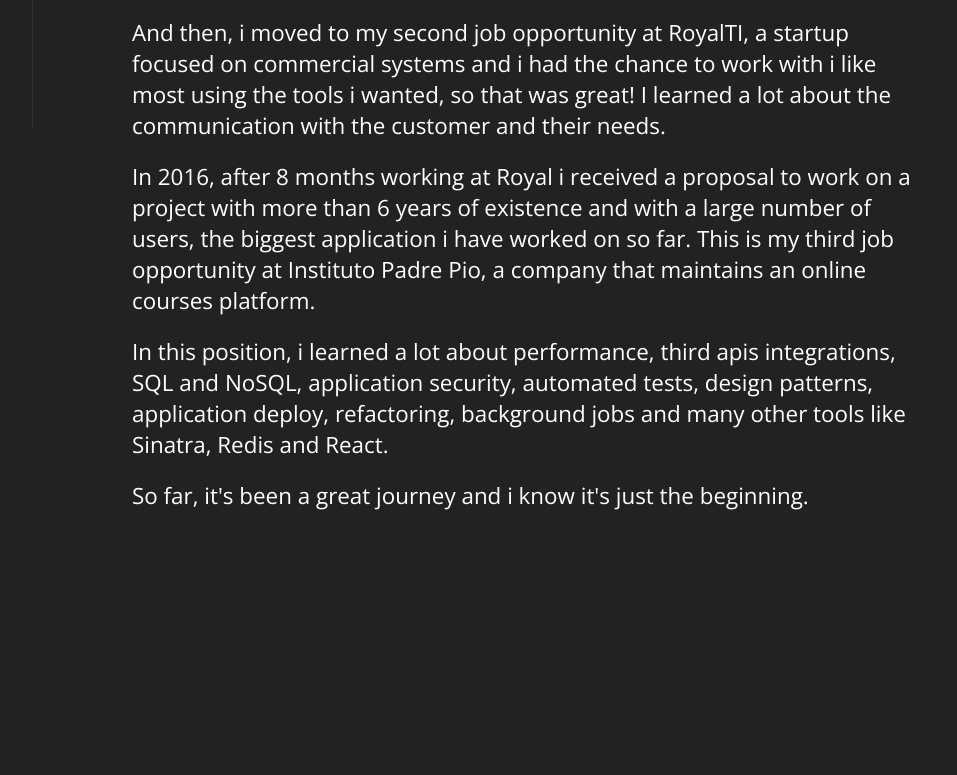
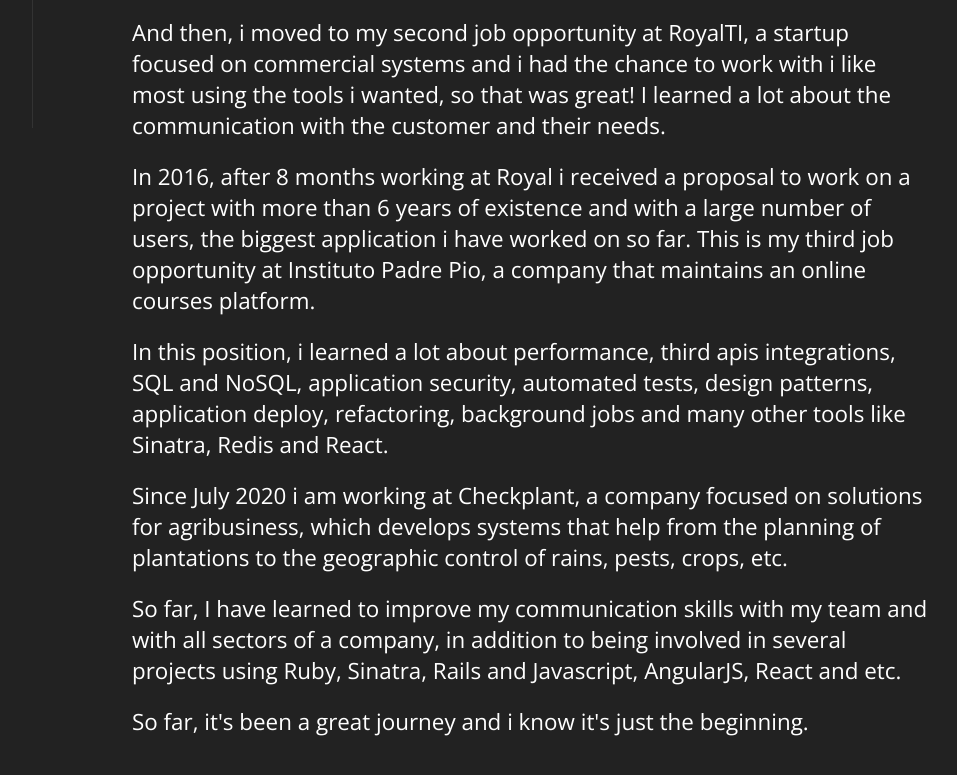
Before and after one commit to anchietajunior/blog, a Gatsby site: page /cover in a window 1280 px wide. Shown: the part 752-1527 px from the top of the page, without its empty margins (248-1205 px from the left). Before the commit the page ends 1333 px from the top, so only its background shows below. Built offline with nearby package versions, Linux system fonts and the light colour scheme; Gatsby itself is replaced by a stand-in of ours.

Commit message:
Update Cover

```diff
--- a/src/pages/cover.js
+++ b/src/pages/cover.js
@@ -60,6 +60,20 @@ const CoverPage = () => {
         </p>
 
         <p>
+        Since July 2020 i am working at Checkplant, a company focused on
+        solutions for agribusiness, which develops systems that help from
+        the planning of plantations to the geographic control of rains,
+        pests, crops, etc.
+        </p>
+
+        <p>
+        So far, I have learned to improve my communication skills with my
+        team and with all sectors of a company, in addition to being involved
+        in several projects using Ruby, Sinatra, Rails and Javascript, AngularJS,
+        React and etc.
+        </p>
+
+        <p>
         So far, it's been a great journey and i know it's just the beginning.
         </p>
 
```
